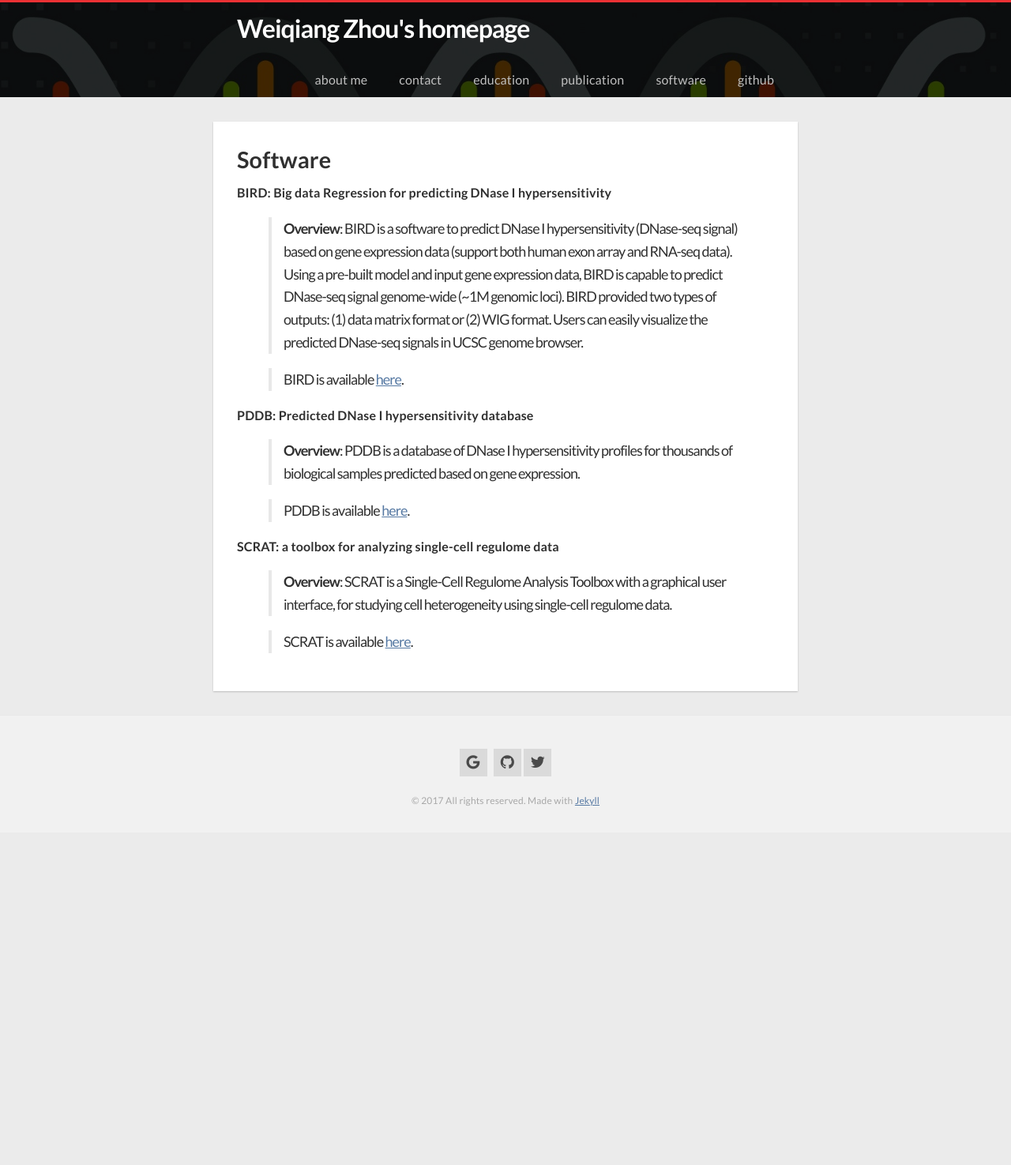
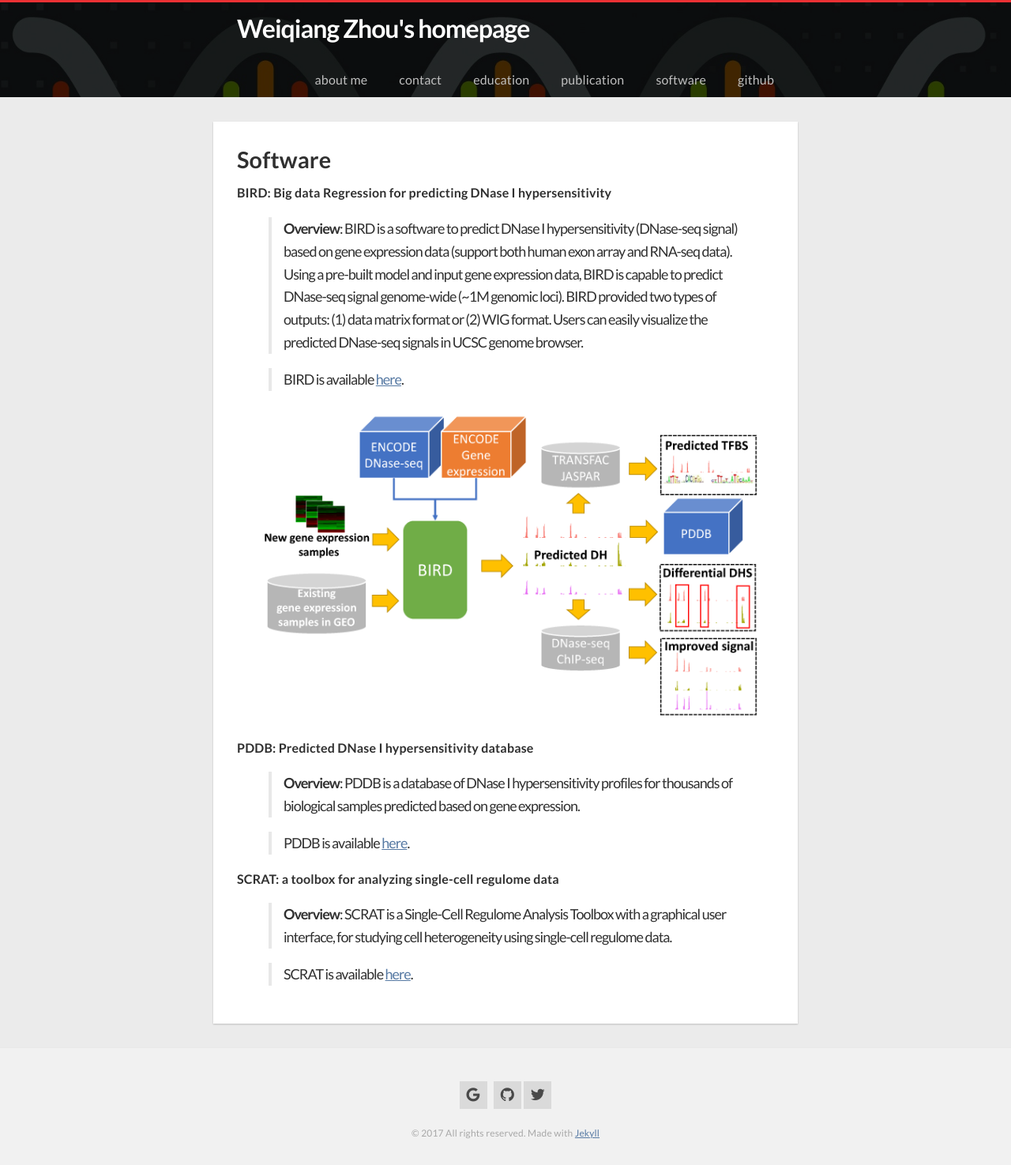
Before and after one commit to ILoveYouKen/ILoveYouKen.github.io, a Jekyll site: the page built from software.md, in a window 1280 px wide. Shown: the whole page at 79% size. Built offline with Jekyll 4.4.1, drawn with Linux system fonts in a browser that asks for light colours; nearby versions of some CDN libraries; before the commit the page ends 1054 px from its top, so only the background shows below that.

Commit message:
Update software.md

```diff
--- a/software.md
+++ b/software.md
@@ -11,6 +11,8 @@ slug: software
 
 >BIRD is available [here](https://github.com/WeiqiangZhou/BIRD).
 
+![](http://weiqiangzhou.com/images/bird_overview.png "BIRD overview")
+
 **PDDB: Predicted DNase I hypersensitivity database**
 
 >**Overview**: PDDB is a database of DNase I hypersensitivity profiles for thousands of biological samples predicted based on gene expression.
```
